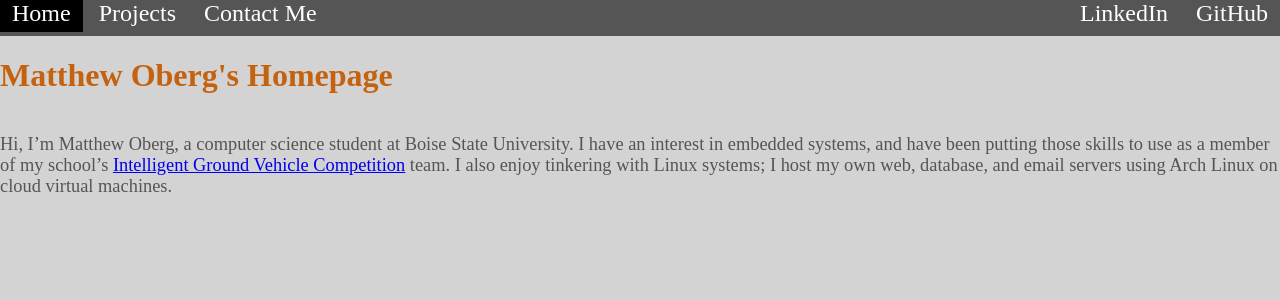
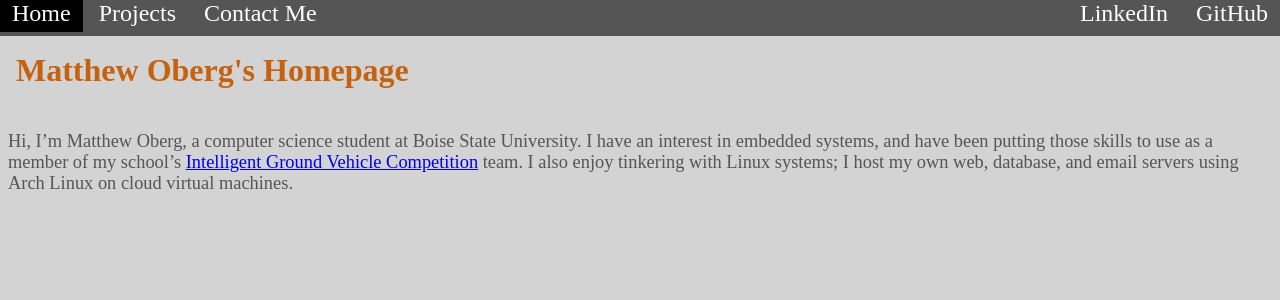
Before and after one commit to matthew-oberg/oberg.us, a PHP site: page / in a window 1280 px wide. Shown: the top 300 px of the page. Run offline with PHP 8.4, Linux system fonts and the light colour scheme.

Commit message:
More work on homepage

```diff
--- a/style.css
+++ b/style.css
@@ -31,11 +31,13 @@ body {
 
 #intro {
     display: inline-block;
+    margin: 0.5em;
 }
 
 #intro-h {
     float: left;
     font-size: 2em;
+    margin: 0.5em;
 }
 
 #intro-p {
```
